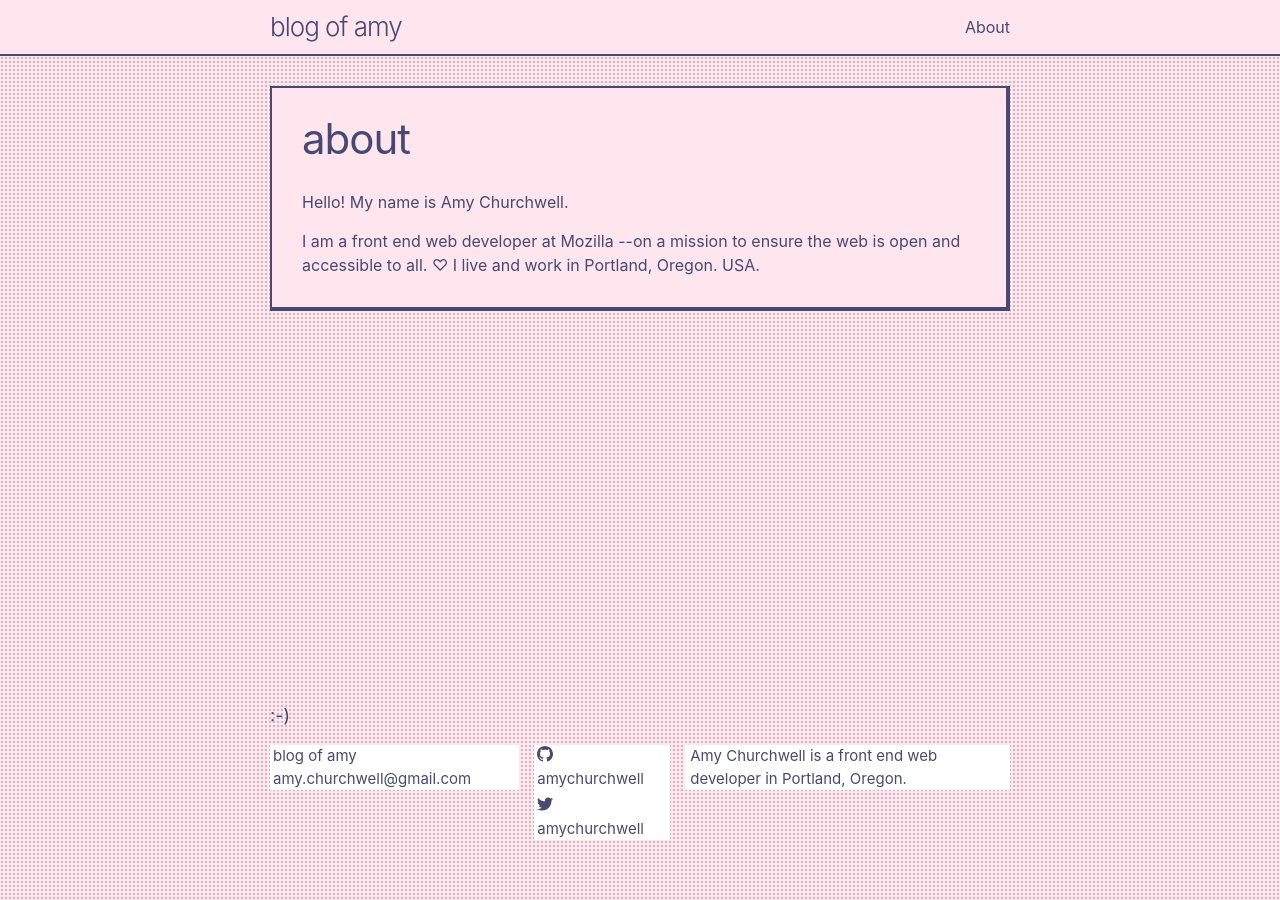
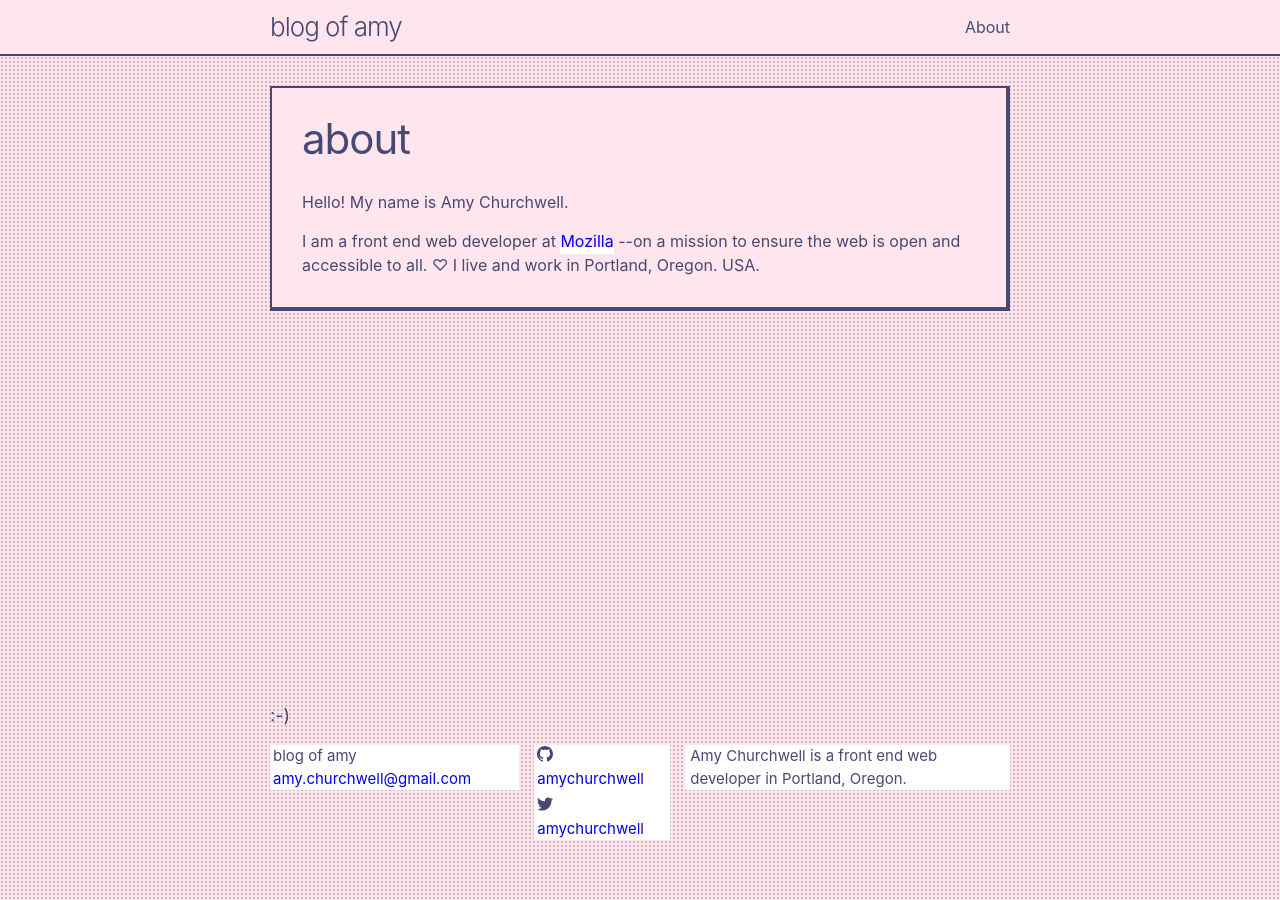
Before and after one commit to fu4303/portfolio-amychurchwell, a Jekyll site: the page built from about.md, in a window 1280 px wide. Built offline with Jekyll 4.4.1, drawn with Linux system fonts in a browser that asks for light colours.

Commit message:
Update post link styles

```diff
--- a/_config.yml
+++ b/_config.yml
@@ -18,7 +18,7 @@
 description: >- # this means to ignore newlines until "baseurl:"
   Amy Churchwell is a front end web developer in Portland, Oregon.
 baseurl: "" # the subpath of your site, e.g. /blog
-url: "" # the base hostname & protocol for your site, e.g. http://example.com
+url: "https://amychurchwell.com"
 twitter_username: amychurchwell
 github_username:  amychurchwell
 
--- a/_sass/minima/_base.scss
+++ b/_sass/minima/_base.scss
@@ -110,7 +110,6 @@
  * Links
  */
 a {
-  color: $brand-color;
   text-decoration: none;
 
   &:visited {
--- a/_sass/minima/_layout.scss
+++ b/_sass/minima/_layout.scss
@@ -301,6 +301,16 @@
 .post-content {
   margin-bottom: $spacing-unit;
 
+  a {
+    border-bottom: 3px solid #fff;
+    box-shadow: inset 0 -4px 0 #fff;
+
+    &:hover {
+      background: #fff;
+      text-decoration: none;
+    }
+  }
+
   h2 {
     @include relative-font-size(2);
 
```
